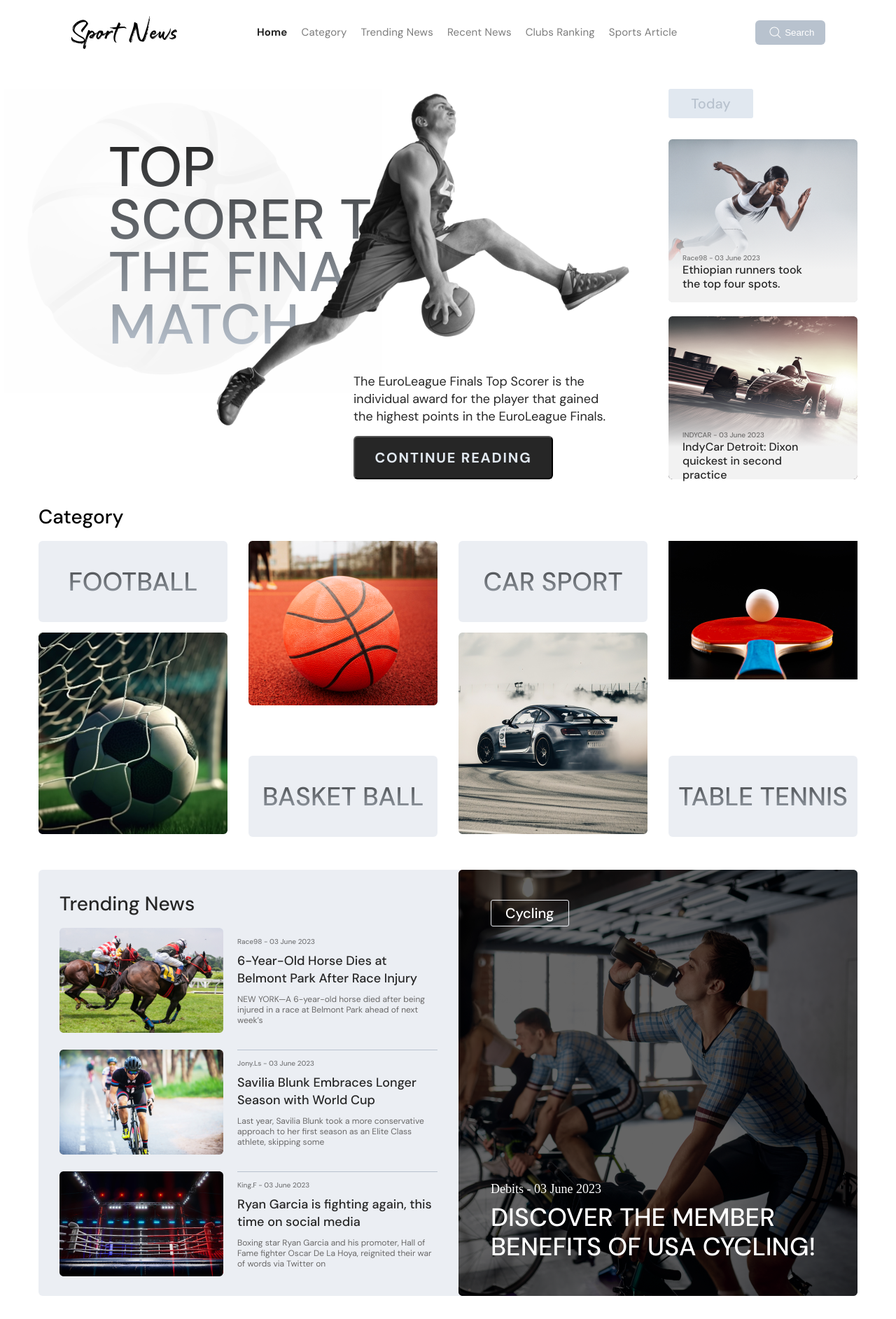
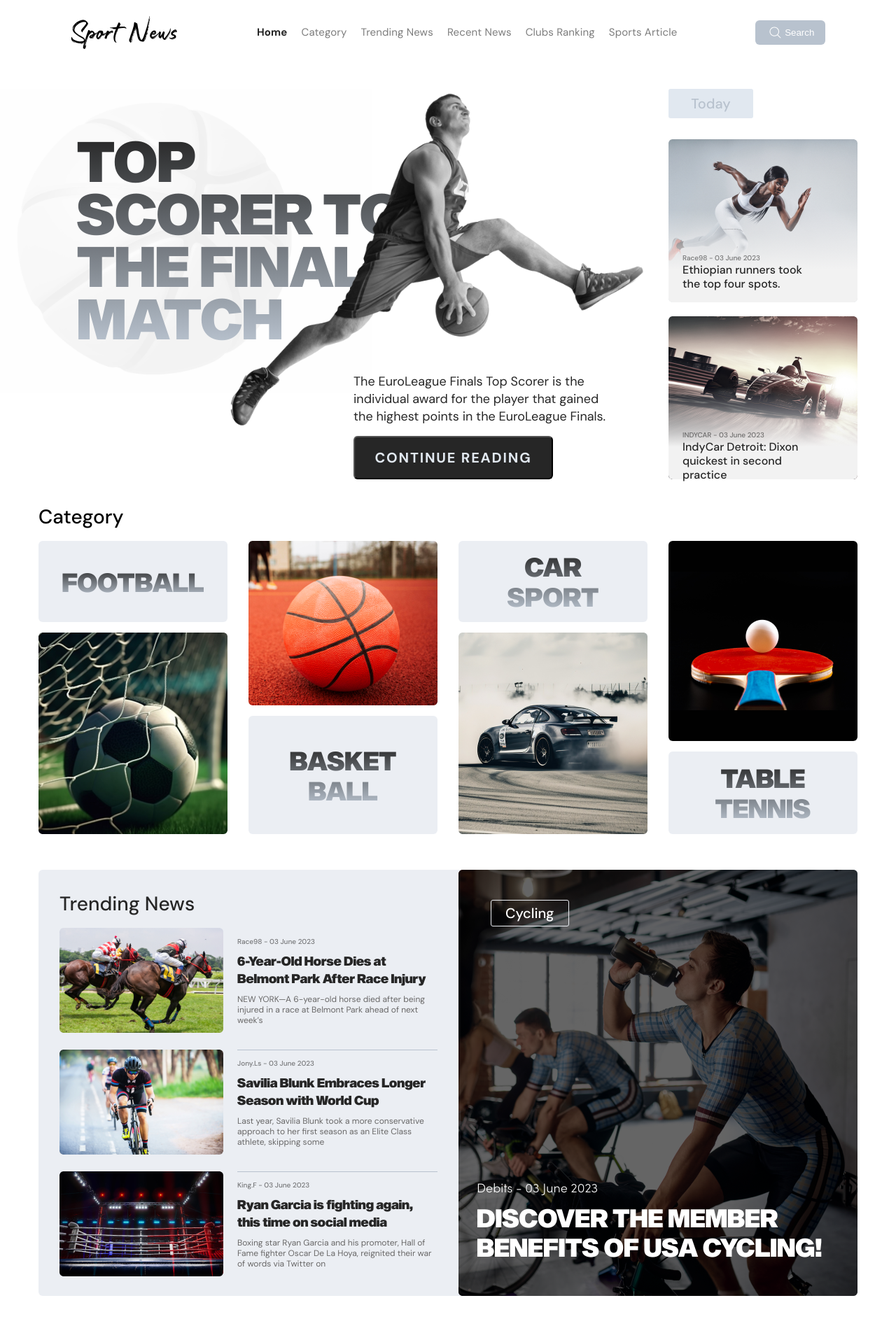
Before and after one commit to Harikrishnan14/SportsNews, a React (Create React App) app: page / in a window 1280 px wide. Shown: the top 1885 px of the page at 70% size. Built offline with nearby package versions, Linux system fonts and the light colour scheme; the HTML template or start-up script is replaced by a standard one.

Commit message:
Font update and some changes

```diff
--- a/src/App.css
+++ b/src/App.css
@@ -2,3 +2,13 @@
     font-family: Darkline;
     src: url('../public/darkline.regular.ttf');
 }
+
+@font-face {
+    font-family: Sequel Sans;
+    src: url('../public/Sequel\ Sans\ Black\ Disp.ttf');
+}
+
+@font-face {
+    font-family: Sofia Pro;
+    src: url('../public/sofiapro-light.otf');
+}
--- a/src/components/CarouselItem/CarouselItem.css
+++ b/src/components/CarouselItem/CarouselItem.css
@@ -60,14 +60,16 @@
 }
 
 .carousel-bottom-left-text>h3 {
-    font-family: 'DM Sans', sans-serif;
+    /* font-family: 'DM Sans', sans-serif; */
+    font-family: Sequel Sans;
     font-size: 36px;
     font-weight: 435;
     line-height: 43px;
     letter-spacing: 0em;
     text-align: left;
     color: #FFFFFF;
-    margin-top: 10px;
+    margin-top: 5px;
+    margin-bottom: 15px;
 }
 
 .carousel-bottom-left-text>p {
--- a/src/components/Category/Category.css
+++ b/src/components/Category/Category.css
@@ -9,6 +9,7 @@
 
 .category-heading {
     font-family: 'DM Sans', sans-serif;
+    /* font-family: Sequel Sans; */
     font-size: 28px;
     font-weight: 415;
     line-height: 38px;
@@ -35,14 +36,15 @@
 .card-text {
     font-size: 37px;
     font-weight: 435;
-    line-height: 75px;
     letter-spacing: 0em;
-    font-family: 'DM Sans', sans-serif;
+    /* font-family: 'DM Sans', sans-serif; */
+    font-family: Sequel Sans;
     text-align: center;
     background: linear-gradient(180deg, #262626 0%, #B8C2CE 100%);
     color: transparent;
     background-clip: text;
     -webkit-background-clip: text;
+    max-width: 203px;
 }
 
 .card-img {
--- a/src/components/Category/Category.js
+++ b/src/components/Category/Category.js
@@ -14,7 +14,7 @@ const Category = () => {
                     <div className="sqaure" style={{ marginBottom: "15px" }}>
                         <div className='card-text'>FOOTBALL</div>
                     </div>
-                    <div>
+                    <div style={{ height: "288px" }}>
                         <img src={Football} alt="" className='card-img' />
                     </div>
                 </div>
@@ -22,7 +22,7 @@ const Category = () => {
                     <div>
                         <img src={Basketball} alt="" className='card-img' />
                     </div>
-                    <div className="sqaure">
+                    <div className="sqaure" style={{ height: "169px" }}>
                         <div className='card-text'>BASKET BALL</div>
                     </div>
                 </div>
@@ -30,15 +30,15 @@ const Category = () => {
                     <div className="sqaure">
                         <div className='card-text'>CAR SPORT</div>
                     </div>
-                    <div>
+                    <div style={{ height: "288px" }}>
                         <img src={SportsCar} alt="" className='card-img' />
                     </div>
                 </div>
                 <div className='cards'>
-                    <div>
+                    <div style={{ height: "286px", background: "#010101", borderRadius: "6px", display: 'flex', flexDirection: 'column', alignItems: 'center', justifyContent: 'center' }}>
                         <img src={TableTennis} alt="" className='card-img' />
                     </div>
-                    <div className="sqaure">
+                    <div className="sqaure" style={{ height: "118px" }}>
                         <div className='card-text'>TABLE TENNIS</div>
                     </div>
                 </div>
--- a/src/components/Hero/Hero.css
+++ b/src/components/Hero/Hero.css
@@ -17,12 +17,12 @@
 .basketball-bg {
     width: auto;
     height: 435px;
-    opacity: 0.8;
+    opacity: 1;
     mix-blend-mode: luminosity;
     z-index: 0;
     filter: grayscale(100%);
     position: absolute;
-    left: -50px;
+    left: -65px;
     top: 0;
 }
 
@@ -31,8 +31,7 @@
     width: 470px;
     height: 300px;
 
-    /* font-family: Sequel Sans; */
-    font-family: 'DM Sans', sans-serif;
+    font-family: Sequel Sans;
     font-size: 80px;
     font-weight: 435;
     line-height: 75px;
@@ -46,8 +45,8 @@
     -webkit-background-clip: text;
 
     position: absolute;
-    top: 75px;
-    left: 100px;
+    top: 65px;
+    left: 55px;
 }
 
 .avatar-and-texts {
@@ -59,7 +58,7 @@
     /* height: 580px; */
     position: absolute;
     top: 0px;
-    left: 250px;
+    left: 270px;
 }
 
 .hero-text-and-button {
@@ -75,7 +74,7 @@
     width: 364px;
     /* height: 75px; */
 
-    font-family: DM Sans;
+    font-family: 'DM Sans', sans-serif;
     font-size: 18px;
     font-weight: 400;
     line-height: 25px;
--- a/src/components/Hero/Hero.js
+++ b/src/components/Hero/Hero.js
@@ -13,7 +13,7 @@ const Hero = () => {
 
         <div className='hero-bg-text'>
           <img src={BasketBall} alt="" className='basketball-bg' />
-          <h2>Top <br />scorer to the final match</h2>
+          <h2>Top scorer to the final match</h2>
         </div>
 
         <div className='avatar-and-texts'>
--- a/src/components/NewsLetter/NewsLetter.css
+++ b/src/components/NewsLetter/NewsLetter.css
@@ -26,8 +26,8 @@
 }
 
 .text-avatar-image-inner>h1 {
-    /* font-family: Sequel Sans; */
-    font-family: 'DM Sans', sans-serif;
+    font-family: Sequel Sans;
+    /* font-family: 'DM Sans', sans-serif; */
     max-width: 614px;
     font-size: 60px;
     font-weight: 435;
@@ -51,7 +51,7 @@
 
 .news-letter-input-group>input {
     width: 514px;
-    height: 56px;
+    height: 57px;
     border-radius: 6px 0px 0px 6px;
     border: 1px solid #262626;
     outline: none;
--- a/src/components/TNews/TNews.css
+++ b/src/components/TNews/TNews.css
@@ -60,8 +60,8 @@
 }
 
 .news-heading {
-    /* font-family: Sequel Sans; */
-    font-family: 'DM Sans', sans-serif;
+    font-family: Sequel Sans;
+    /* font-family: 'DM Sans', sans-serif; */
     font-size: 18px;
     font-weight: 415;
     line-height: 25px;
@@ -125,7 +125,6 @@
 .bottom-left-text {
     position: absolute;
     bottom: 20px;
-    left: 20px;
     padding: 29px 26px 29px 26px;
 }
 
@@ -147,8 +146,8 @@
 }
 
 .bottom-left-text>h3 {
-    /* font-family: Sequel Sans; */
-    font-family: DM Sans;
+    font-family: Sequel Sans;
+    /* font-family: DM Sans; */
     font-size: 36px;
     font-weight: 435;
     line-height: 42px;
```
Also changed, not shown: public/Sequel Sans Black Disp.ttf (added), public/sofiapro-light.otf (added).
